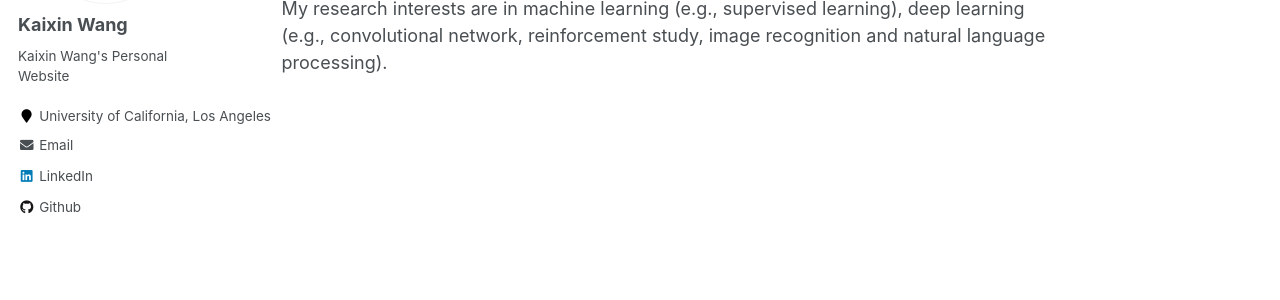
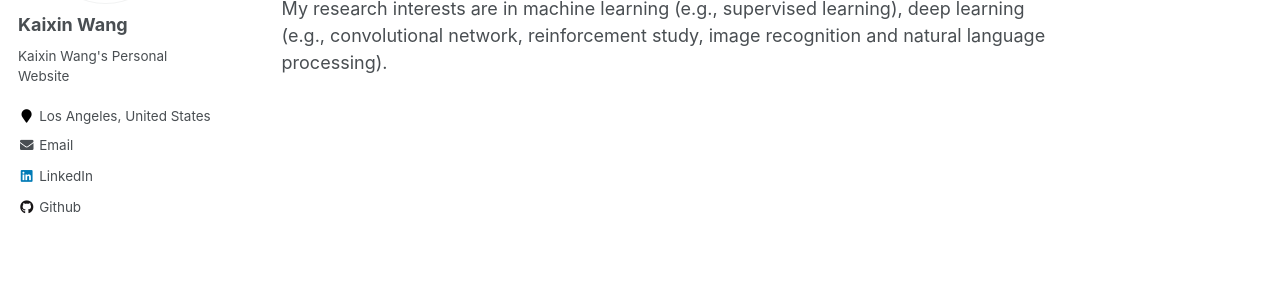
Before and after one commit to kaixin-wang/kaixin-wang.github.io, a Jekyll site: the page built from _pages/about.md, in a window 1280 px wide. Shown: the part 343-643 px from the top of the page. Built offline with Jekyll 4.4.1, drawn with Linux system fonts in a browser that asks for light colours.

Commit message:
Update _config.yml

```diff
--- a/_config.yml
+++ b/_config.yml
@@ -81,8 +81,8 @@
   name             : "Kaixin Wang"
   avatar           : "p1.jpg"
   bio              : "Kaixin Wang's Personal Website"
-  location         : # "Los Angeles, United States"
-  employer         : "University of California, Los Angeles"
+  location         : "Los Angeles, United States"
+  employer         : # "University of California, Los Angeles"
   pubmed           : # "https://www.ncbi.nlm.nih.gov/pubmed/?term=john+snow"
   googlescholar    : # "http://yourfullgooglescholarurl.com"
   email            : "kaixinwang@ucla.edu"
```
